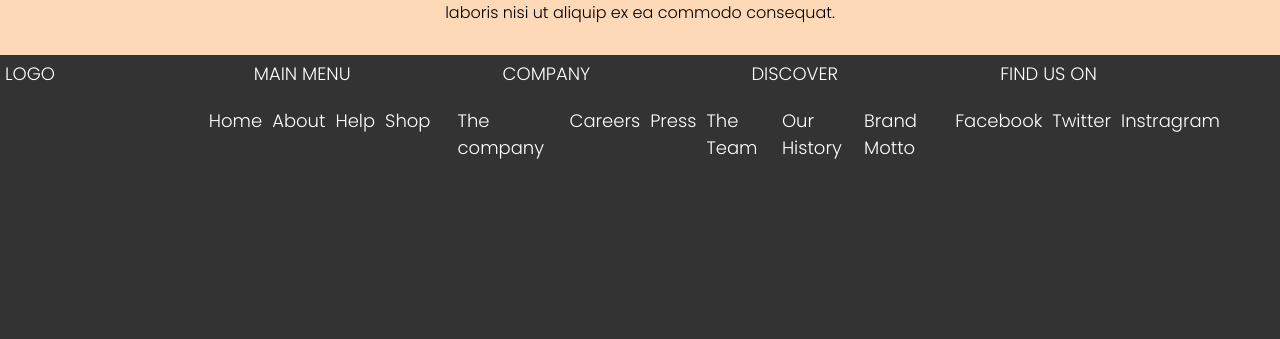
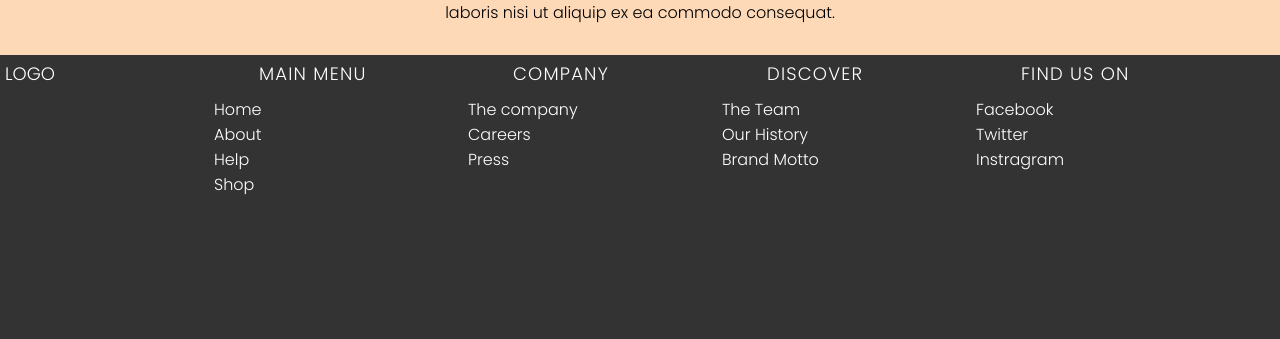
Before and after one commit to SAMURAIM0SES/GraceShopperFrontEnd, a React (Create React App) app: page / in a window 1280 px wide. Shown: the part 2483-2822 px from the top of the page. Built offline with nearby package versions, Linux system fonts and the light colour scheme.

Commit message:
fixing footer

```diff
--- a/src/components/Footer.module.css
+++ b/src/components/Footer.module.css
@@ -26,14 +26,18 @@
 .footer-container {
   display: flex;
   flex-direction: column;
-  gap: 2rem;
+  gap: 1rem;
 }
 
 .footer-title {
+  letter-spacing: 1.2px;
 }
 
 .footer-list {
   list-style: none;
+  display: flex;
+  flex-direction: column;
+  font-size: 1.6rem;
 }
 
 .footer-end {
```
